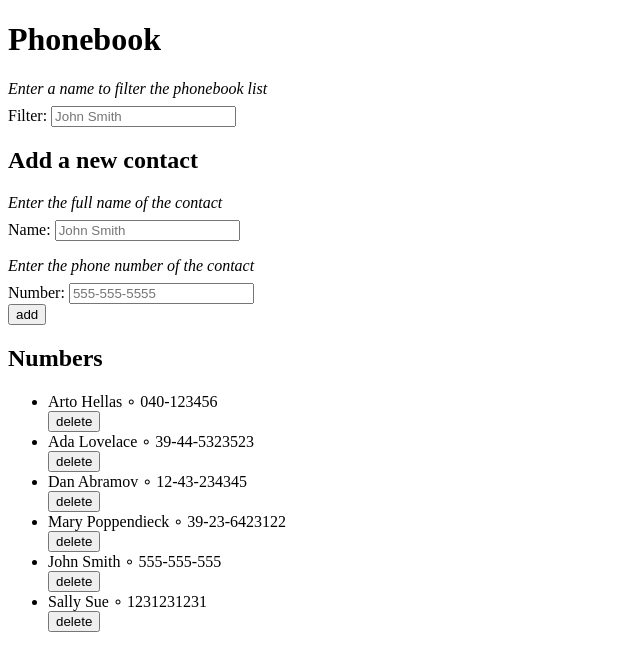
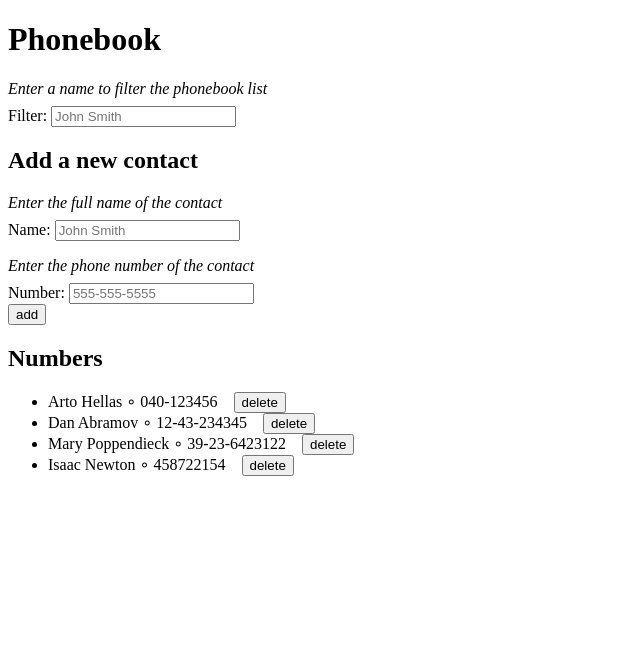
Before and after one commit to h-mack/phonebook-frontend, a React (Vite) app: page / in a window 1280 px wide. Shown: the top 670 px of the page, without its empty margins (0-640 px from the left). Built offline with nearby package versions, Linux system fonts and the light colour scheme; data requests are answered from the project's data file.

Commit message:
feat: implement contact deletion in PersonsList and update App component

```diff
--- a/db.json
+++ b/db.json
@@ -4,11 +4,6 @@
       "name": "Arto Hellas",
       "number": "040-123456",
       "id": "1"
-    },
-    {
-      "name": "Ada Lovelace",
-      "number": "39-44-5323523",
-      "id": "2"
     },
     {
       "name": "Dan Abramov",
@@ -21,14 +16,9 @@
       "id": "4"
     },
     {
-      "id": "c79d",
-      "name": "John Smith",
-      "number": "555-555-555"
-    },
-    {
-      "id": "e222",
-      "name": "Sally Sue",
-      "number": "1231231231"
+      "id": "dde1",
+      "name": "Isaac Newton",
+      "number": "458722154"
     }
   ]
 }
--- a/src/App.tsx
+++ b/src/App.tsx
@@ -26,12 +26,10 @@ export default function App() {
     };
 
     fetchData();
-  }, []);
+  }, [persons]);
 
   const debouncedValue = useDebounce(filterInput, 350);
   const debouncedValueLowerCase = debouncedValue.toLowerCase();
-
-  function deletePerson() {}
 
   return (
     <div>
@@ -52,11 +50,7 @@ export default function App() {
         setNewNumber={setNewNumber}
       />
       <h2>Numbers</h2>
-      <PersonsList
-        persons={persons}
-        filter={debouncedValueLowerCase}
-        onClick={deletePerson}
-      />
+      <PersonsList persons={persons} filter={debouncedValueLowerCase} />
     </div>
   );
 }
--- a/src/components/PersonsList.tsx
+++ b/src/components/PersonsList.tsx
@@ -1,13 +1,25 @@
-import { MouseEventHandler } from "react";
+import phonebook from "../services/phonebook";
 import { Person } from "../types/Types";
 
 interface PersonsListProps {
   persons: Person[];
   filter: string;
-  onClick: MouseEventHandler<HTMLButtonElement>;
 }
 
-export function PersonsList({ persons, filter, onClick }: PersonsListProps) {
+export function PersonsList({ persons, filter }: PersonsListProps) {
+  async function removeContact(id: Person["id"]) {
+    const name = persons.find((person) => person.id === id)!.name;
+    const confirmation = window.confirm(`Delete ${name}?`);
+    if (!confirmation) {
+      return;
+    }
+    try {
+      await phonebook.remove(id);
+    } catch (err) {
+      console.error(err);
+    }
+  }
+
   return (
     <ul>
       {persons
@@ -15,12 +27,15 @@ export function PersonsList({ persons, filter, onClick }: PersonsListProps) {
           person.name.toLowerCase().includes(filter)
         )
         .map((person: Person) => (
-          <div>
-            <li key={person.id}>
-              {person.name} ∘ {person.number}
-            </li>
-            <button onClick={onClick}>delete</button>
-          </div>
+          <li key={person.id}>
+            {person.name} ∘ {person.number}
+            <button
+              onClick={() => removeContact(person.id)}
+              style={{ marginLeft: "1rem", cursor: "pointer" }}
+            >
+              delete
+            </button>
+          </li>
         ))}
     </ul>
   );
```
